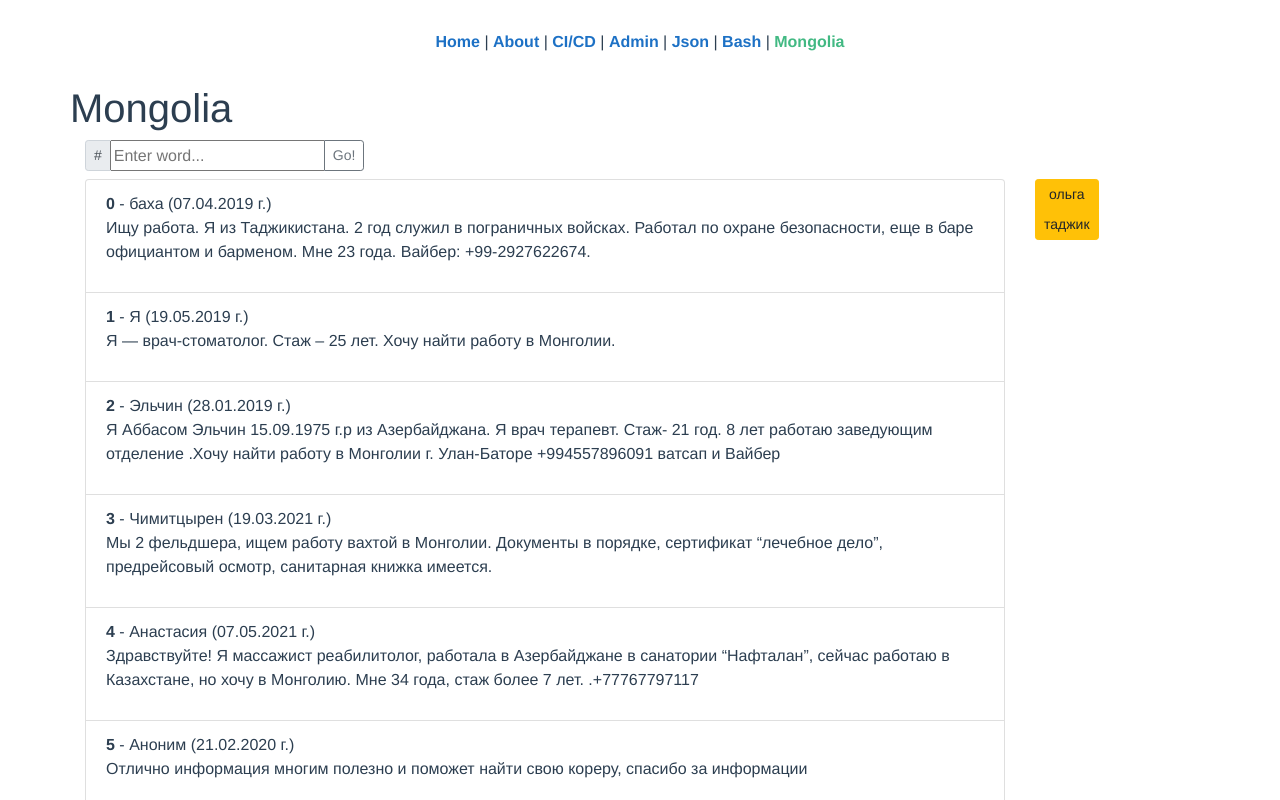
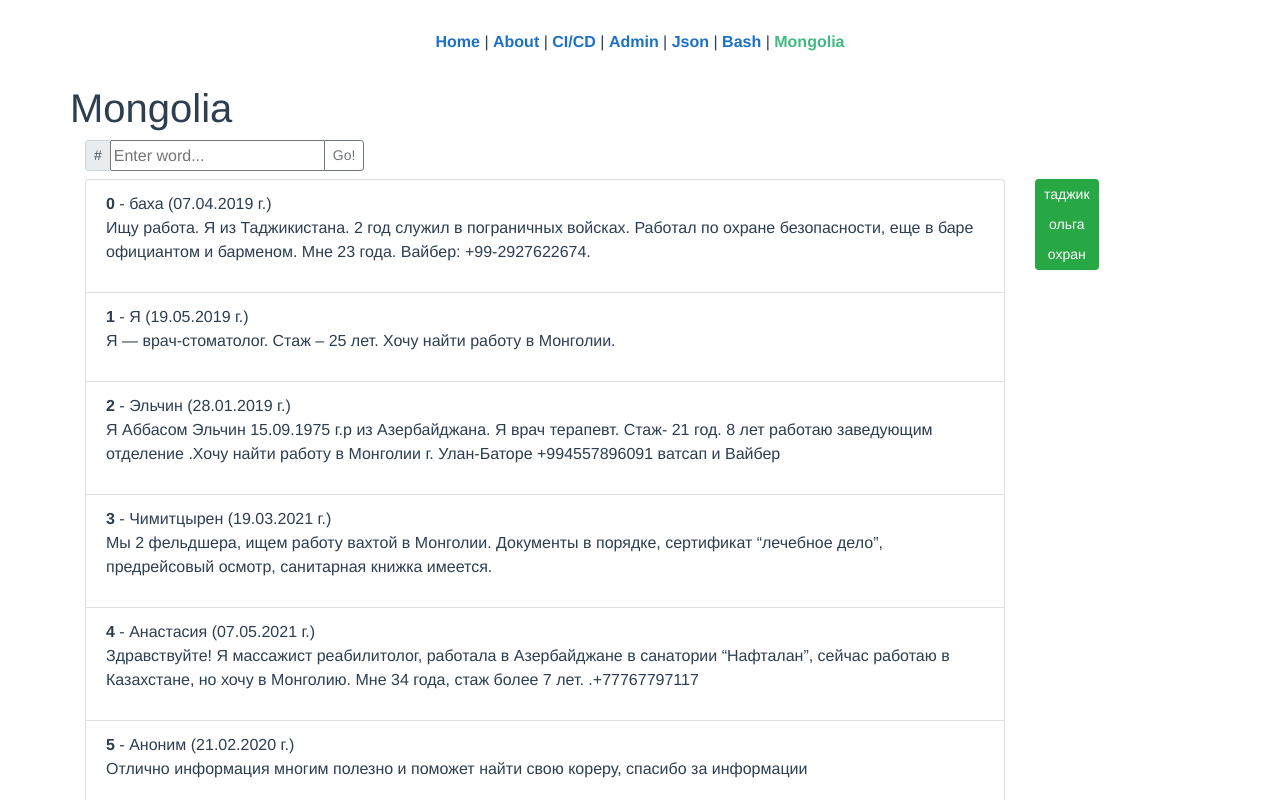
Before and after one commit to snikos/ci-cd, a Vue app: page /mongolia in a window 1280 px wide. Shown: the top 800 px of the page. Built offline with nearby package versions, Linux system fonts and the light colour scheme.

Commit message:
add hash-block component

```diff
--- /dev/null
+++ b/src/components/HashTagBlock.vue
@@ -0,0 +1,35 @@
+<template>
+    <div class="btn-toolbar pb-2">
+        <div class="btn-group-vertical btn-group-sm">
+<!--            <button-->
+<!--                    @click="$emit('searchHash', $event)"-->
+<!--                    type="button"-->
+<!--                    class="btn btn-warning"-->
+<!--                    value="охран"-->
+<!--            >охран</button>-->
+            <button v-for="(hash, index) in arrHash"
+                    @click="$emit('searchHash', $event)"
+                    :key="hash + index"
+                    type="button"
+                    class="btn btn-success"
+                    :value="hash"
+            >{{hash}}</button>
+        </div>
+    </div>
+</template>
+
+<script>
+    export default {
+        name: "HashTagBlock",
+        props: {
+            arrHash: {
+                type: Array,
+                required: true,
+            }
+        },
+    }
+</script>
+
+<style scoped>
+
+</style>
--- a/src/pages/MongoliaJson.vue
+++ b/src/pages/MongoliaJson.vue
@@ -17,7 +17,7 @@
                         <button
                                 type="button"
                                 class="btn btn-outline-secondary"
-                                @click="searchHashInput"
+                                @click="searchHashButton($event)"
                         >
                             Go!
                         </button>
@@ -57,31 +57,37 @@
             </div>
         </div>
         <div class="col-12 col-md-2">
-            <div class="btn-toolbar pb-2">
-                <div class="btn-group-vertical btn-group-sm">
-                    <button
-                            @click="searchHashButton($event)"
-                            type="button"
-                            class="btn btn-warning"
-                            value="ольга"
-                    >ольга</button>
-                    <button
-                            @click="searchHashButton($event)"
-                            type="button"
-                            class="btn btn-warning"
-                            value="таджик"
-                    >таджик</button>
-                </div>
-            </div>
+            <HashTagBlock @searchHash="searchHashButton" :arrHash="testHash" />
+<!--            <div class="btn-toolbar pb-2">-->
+<!--                <div class="btn-group-vertical btn-group-sm">-->
+<!--                    <button-->
+<!--                            @click="searchHashButton($event)"-->
+<!--                            type="button"-->
+<!--                            class="btn btn-warning"-->
+<!--                            value="охран"-->
+<!--                    >охран</button>-->
+<!--                    <button-->
+<!--                            @click="searchHashButton($event)"-->
+<!--                            type="button"-->
+<!--                            class="btn btn-warning"-->
+<!--                            value="таджик"-->
+<!--                    >таджик</button>-->
+<!--                </div>-->
+<!--            </div>-->
         </div>
     </div>
 </template>
 
 <script>
     import mongoliaJson from "@/json/comments-all-complete.json";
+    import HashTagBlock from "@/components/HashTagBlock";
     export default {
         name: "MongoliaJson",
         mongol:  mongoliaJson,
+        components: {
+            //HashTagBlock: () => import ('@/components/HashTagBlock'),
+            HashTagBlock,
+        },
         data() {
             return {
                 loadComments: [],
@@ -92,6 +98,7 @@
                 nextCount: 0,
                 comCount: 100,
                 searchQuery: '',
+                testHash: ['таджик','ольга','охран'],
             }
         },
         mounted() {
@@ -126,24 +133,26 @@
                     }
                 }, 1000);
             },
-            searchHashInput() {
+            /*searchHashInput() {
                 let search = this.searchComments;
                 this.loading = true;
                 setTimeout( async () => {
                     this.comments = search;
                     this.loading = false;
                 }, 500);
-                console.log('search with input', search);
-            },
+                //console.log('search with input', search);
+            },*/
             searchHashButton(event) {
-                this.searchQuery = event.target.value;
+                if (event.target.value) {
+                    this.searchQuery = event.target.value;
+                }
                 let search = this.searchComments;
                 this.loading = true;
                 setTimeout( async () => {
                     this.comments = search;
                     this.loading = false;
                 }, 500);
-                console.log('search with button: ', search);
+                //console.log('search with button: ', search);
             },
         },
         computed: {
```
